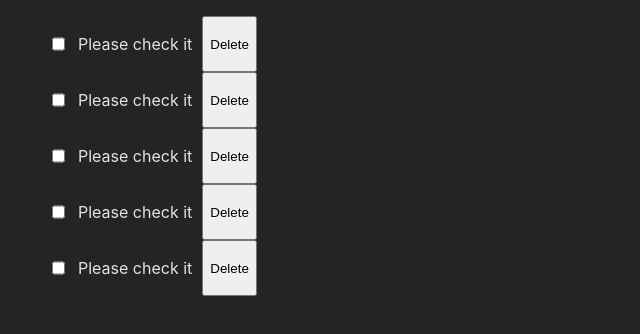
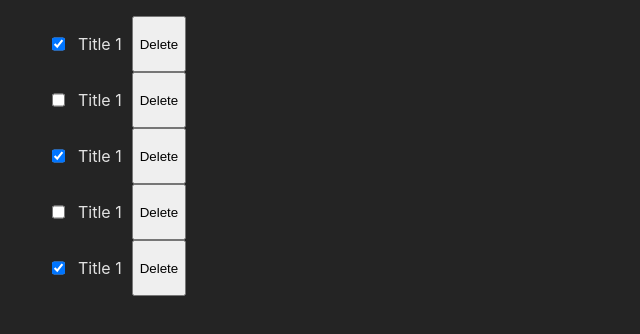
Before and after one commit to rakibul-wdp/full-stack-army, a React (Vite) app in the folder 30-frontend-3-react-functional-component/functional-component/: page /props in a window 1280 px wide. Shown: the top 334 px of the page, without its empty margins (0-640 px from the left). Built offline with nearby package versions, Linux system fonts and the light colour scheme.

Commit message:
pass props

```diff
--- a/30-frontend-3-react-functional-component/functional-component/src/components/ListItem.jsx
+++ b/30-frontend-3-react-functional-component/functional-component/src/components/ListItem.jsx
@@ -1,10 +1,10 @@
 import React from 'react';
 
-const ListItem = () => {
+const ListItem = ({ title, checked }) => {
   return (
     <li style={{ listStyleType: "none", display: "flex", gap: "10px" }}>
-      <input type="checkbox" name="" id="" />
-      <p>Please check it</p>
+      <input checked={checked} type="checkbox" name="" id="" />
+      <p>{title}</p>
       <button>Delete</button>
     </li>
   )
--- a/30-frontend-3-react-functional-component/functional-component/src/mockData/inputs.js
+++ b/30-frontend-3-react-functional-component/functional-component/src/mockData/inputs.js
@@ -2,7 +2,7 @@ export const inputs = [
   {
     id: 1,
     text: "Title 1",
-    checked: false
+    checked: true
   },
   {
     id: 2,
@@ -12,7 +12,7 @@ export const inputs = [
   {
     id: 3,
     text: "Title 1",
-    checked: false
+    checked: true
   },
   {
     id: 4,
@@ -22,6 +22,6 @@ export const inputs = [
   {
     id: 5,
     text: "Title 1",
-    checked: false
+    checked: true
   }
 ];
--- a/30-frontend-3-react-functional-component/functional-component/src/pages/Props.jsx
+++ b/30-frontend-3-react-functional-component/functional-component/src/pages/Props.jsx
@@ -3,12 +3,13 @@ import ListItem from '../components/ListItem';
 import { inputs } from '../mockData/inputs';
 
 const Props = () => {
-  const listArr = inputs.map((item) => <ListItem title={item.text} key={item.id} />);
 
   return (
     <div>
       <ul>
-        {listArr}
+        {
+          inputs.map((item) => <ListItem title={item.text} checked={item.checked} key={item.id} />)
+        }
       </ul>
     </div>
   )
```
